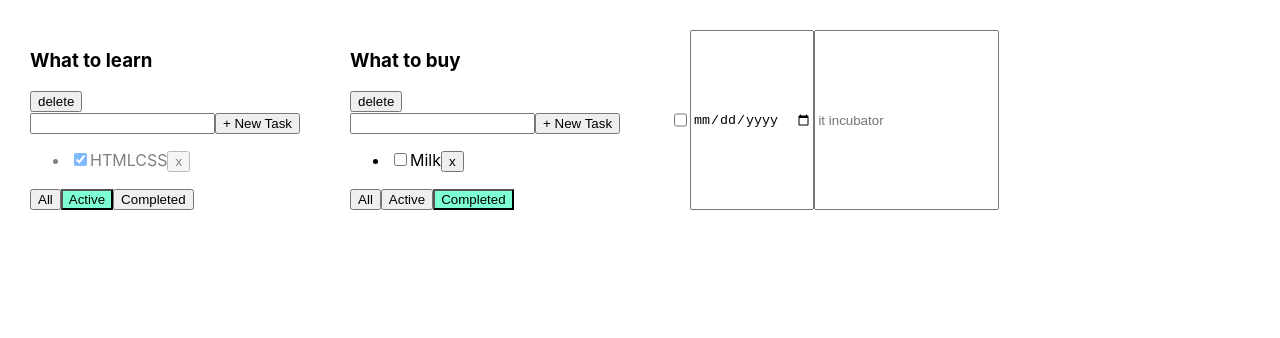
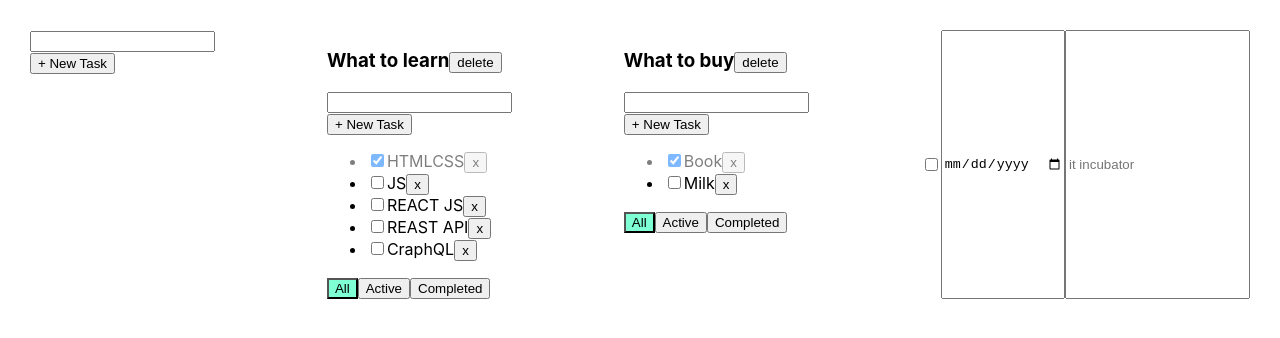
Before and after one commit to SergeyRachuk7/it-incubator-tydo, a React (Create React App) app: page / in a window 1280 px wide. Shown: the top 338 px of the page. Built offline with nearby package versions, Linux system fonts and the light colour scheme.

Commit message:
add comp AddIF

```diff
--- /dev/null
+++ b/src/AddItemFrom.tsx
@@ -0,0 +1,48 @@
+import { ChangeEvent, KeyboardEvent, useState } from "react";
+
+
+type AddItemFromPropsType = {
+  addItem: (title: string) => void
+}
+
+
+export function AddItemForm(props: AddItemFromPropsType) {
+  let [title, setTitle] = useState("")
+  const [error, setError] = useState<string | null>(null);
+
+
+
+
+  const onChangeHandler = (e: ChangeEvent<HTMLInputElement>) => {
+    setTitle(e.currentTarget.value);
+  };
+
+  const onKeyPressHandler = (e: KeyboardEvent<HTMLInputElement>) => {
+    setError(null)
+    if (e.charCode === 13) {
+      addTask();
+    }
+  };
+
+
+  const addTask = () => {
+    if (title.trim() !== "") {
+      props.addItem(title.trim());
+      setTitle("");
+    } else {
+      setError("Title is  required");
+    }
+  };
+
+
+  return <div>
+    <input
+      value={title}
+      onChange={onChangeHandler}
+      onKeyPress={onKeyPressHandler}
+      className={error ? "error" : ""}
+    />
+    <button onClick={addTask}>+ New Task</button>
+    {error && <div className="error-message">{error}</div>}
+  </div>
+}
--- a/src/App.tsx
+++ b/src/App.tsx
@@ -2,12 +2,17 @@
 import './App.css';
 import { TaskType, Todolist } from './Todolist';
 import { v1 } from 'uuid';
+import { AddItemForm } from './AddItemFrom';
 export type FilterValuesType = "all" | "completed" | "active";
 
 type TodolistType = {
   id: string
   title: string
   filter: FilterValuesType
+}
+
+type TaskStateType = {
+  [key: string]: Array<TaskType>
 }
 
 function App() {
@@ -55,9 +60,9 @@
 
   let [todolists, setTodolists] = useState<Array<TodolistType>>([
     {
-      id: todolistId1, title: "What to learn", filter: "active"
+      id: todolistId1, title: "What to learn", filter: "all"
     },
-    { id: todolistId2, title: "What to buy", filter: "completed" },
+    { id: todolistId2, title: "What to buy", filter: "all" },
   ]);
 
   let removeTodoList = (todolistId: string) => {
@@ -67,7 +72,7 @@
     setTasks(tasksObj);
   }
 
-  let [tasksObj, setTasks] = useState({
+  let [tasksObj, setTasks] = useState<TaskStateType>({
     [todolistId1]: [
       { id: v1(), title: "HTMLCSS", isDone: true },
       { id: v1(), title: "JS", isDone: false },
@@ -80,12 +85,25 @@
   });
 
 
+  function addTodoList(title: string) {
+    let todolist: TodolistType = {
+      id: v1(),
+      filter: "all",
+      title: title
 
+    }
+    setTodolists([todolist, ...todolists]);
+    setTasks({
+      ...tasksObj,
+      [todolist.id]: []
+    })
+  }
 
 
   return (
 
     <div className="App">
+      <AddItemForm addItem={addTodoList} />
       {
         todolists.map((tl) => {
 
--- a/src/Todolist.tsx
+++ b/src/Todolist.tsx
@@ -1,11 +1,12 @@
 
 import { ChangeEvent, KeyboardEvent, useState } from "react";
+import { AddItemForm } from "./AddItemFrom";
 import { FilterValuesType } from "./App";
 
 export type TaskType = {
-  id: string;
-  title: string;
-  isDone: boolean;
+  id: string
+  title: string
+  isDone: boolean
 };
 
 type PropsType = {
@@ -21,33 +22,11 @@
 };
 
 export function Todolist(props: PropsType) {
-  // const [newTaskTitle, setNewTaskTitle] = useState("");
-  const [error, setError] = useState<string | null>(null);
-  let [title, setTitle] = useState("")
-
-  const onChangeHandler = (e: ChangeEvent<HTMLInputElement>) => {
-    setTitle(e.currentTarget.value);
-  };
-
-  const addTask = () => {
-    if (title.trim() !== "") {
-      props.addTask(title.trim(), props.id);
-      setTitle("");
-    } else {
-      setError("Title is  required");
-    }
-  };
-
-  const onKeyPressHandler = (e: KeyboardEvent<HTMLInputElement>) => {
-    setError(null)
-    if (e.charCode === 13) {
-      addTask();
-    }
-  };
 
   const onAllClickHandler = () => {
     props.changeFilter("all", props.id);
   };
+
   const onActiveClickHandler = () => {
     props.changeFilter("active", props.id);
   };
@@ -58,20 +37,17 @@
     props.removeTodoList(props.id);
   }
 
+  const addTask = (title: string) => {
+    props.addTask(title, props.id);
+  }
+
+
   return (
     <div>
-      <h3>{props.title}</h3>
-      <button onClick={removeTodoList}>delete</button>
-      <div>
-        <input
-          value={title}
-          onChange={onChangeHandler}
-          onKeyPress={onKeyPressHandler}
-          className={error ? "error" : ""}
-        />
-        <button onClick={addTask}>+ New Task</button>
-        {error && <div className="error-message">{error}</div>}
-      </div>
+      <h3>{props.title}
+        <button onClick={removeTodoList}>delete</button>
+      </h3>
+      <AddItemForm addItem={addTask} />
       <ul>
         {props.tasks.map((t) => {
           const onClickHandler = () => props.removeTask(t.id, props.id);
```
